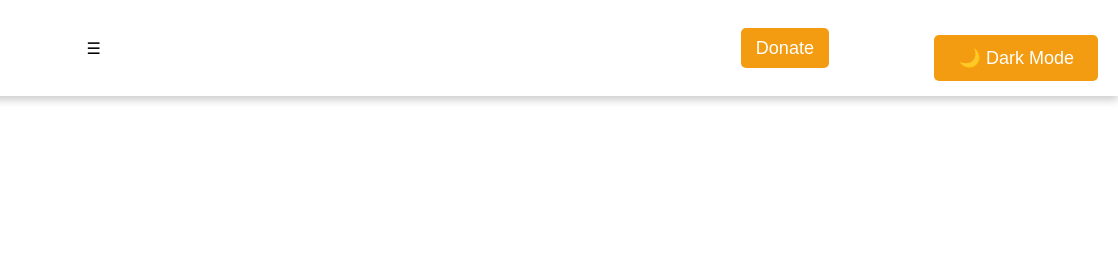
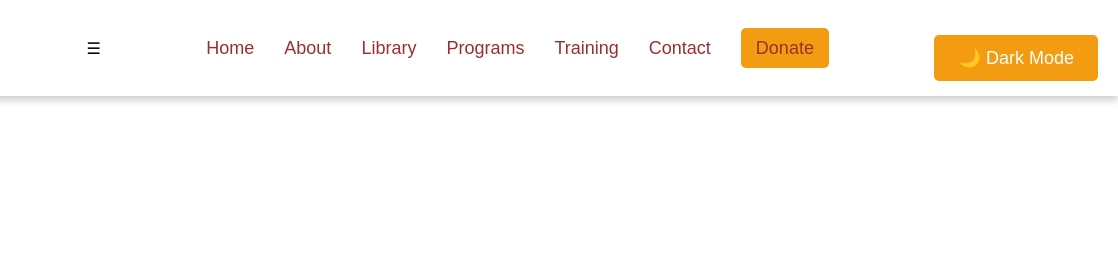
Before and after one commit to syedamerjunaid/NextGen, a plain HTML site: page index.html in a window 1280 px wide. Shown: the top 280 px of the page, 162-1280 px from the left. Drawn offline with Linux system fonts and the light colour scheme; a script that the page names is missing.

Commit message:
Update style.css

```diff
--- a/style.css
+++ b/style.css
@@ -39,7 +39,7 @@
 
 .nav-links a {
     text-decoration: none;
-    color: white;
+    color: rgb(155, 47, 47);
     font-size: 18px;
     font-weight: 500;
     transition: color 0.3s ease-in-out;
```
